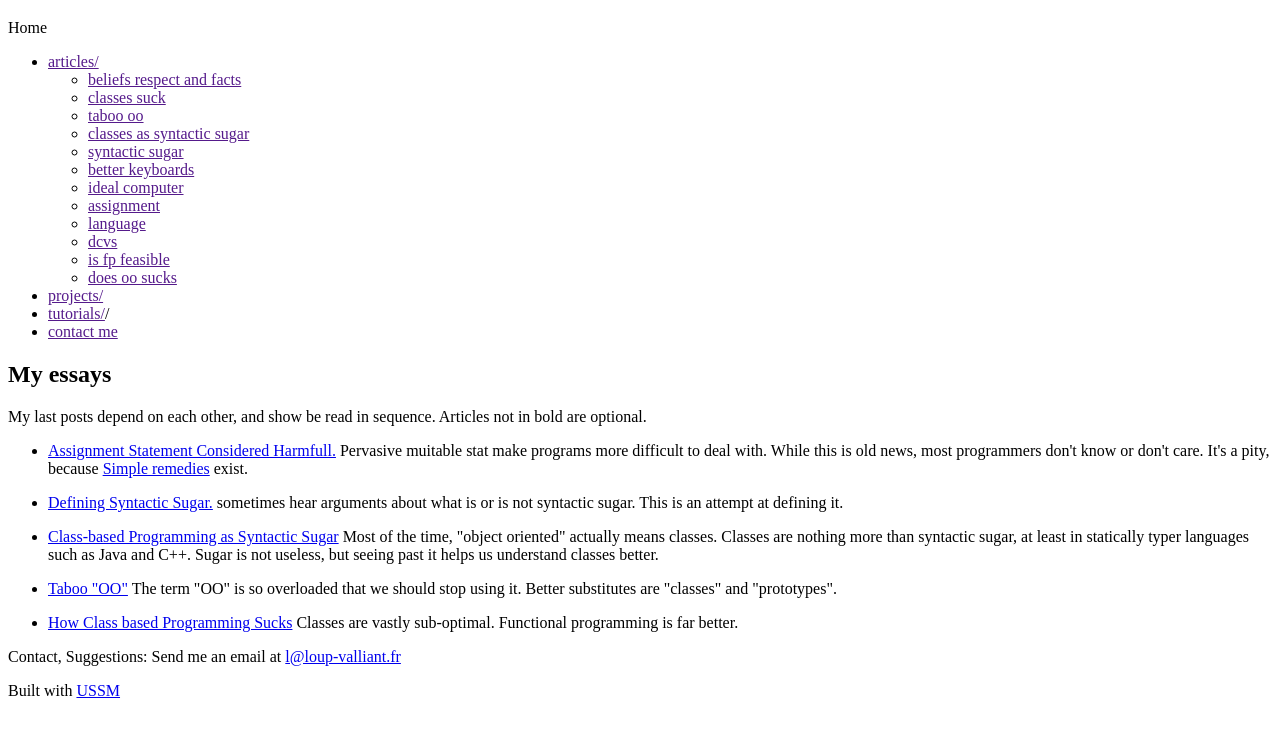
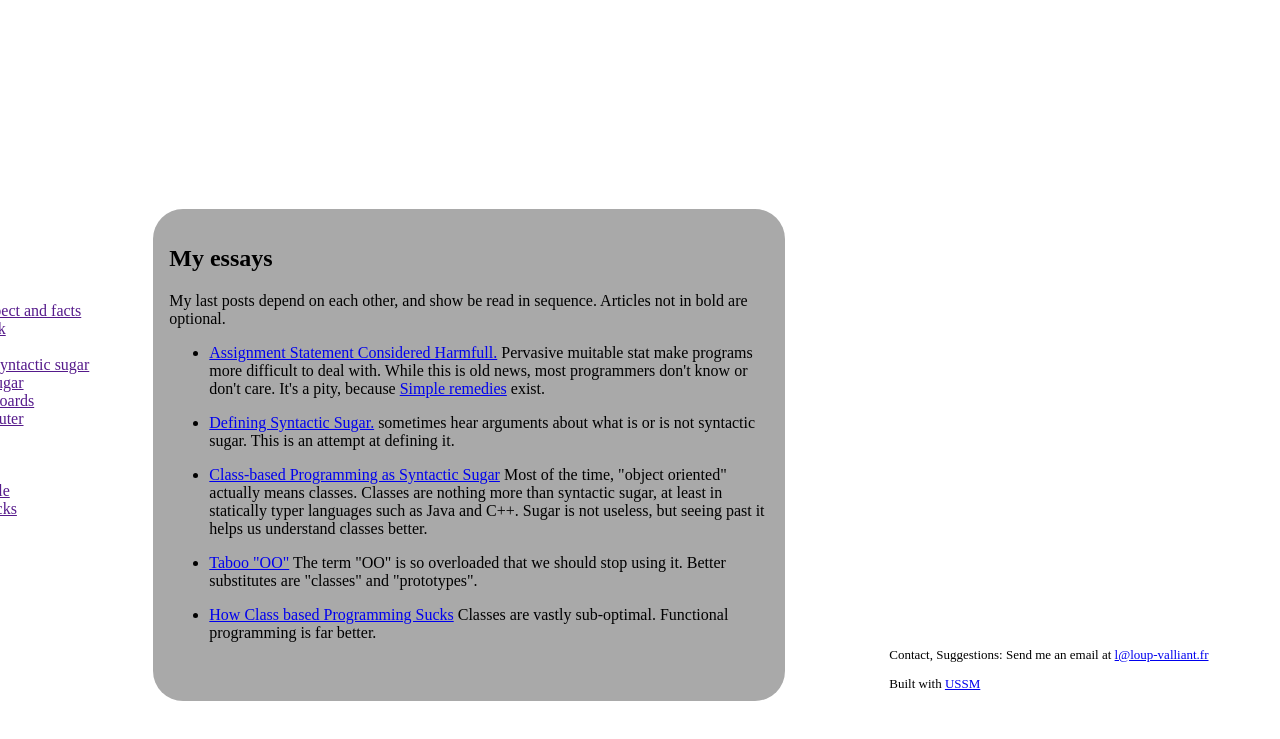
Before and after one commit to eaboss/Cool-Project, a plain HTML site: page index.html in a window 1280 px wide. Shown: the part 61-800 px from the top of the page. Drawn offline with Linux system fonts and the light colour scheme.

Commit message:
updates css link

```diff
--- a/index.html
+++ b/index.html
@@ -1,7 +1,7 @@
 <!DOCTYPE html>
 <html lang="en">
   <head>
-   <link rel="stylesheet" type="text/css" href="plotting blocks.css">
+   <link rel="stylesheet" type="text/css" href="styles.css">
    <meta name="description" content= Lorem ipsum dolor sit amet, consectetur adipiscing elit.
    <meta charset="utf-8">
    <title>@loup's</title>
```
